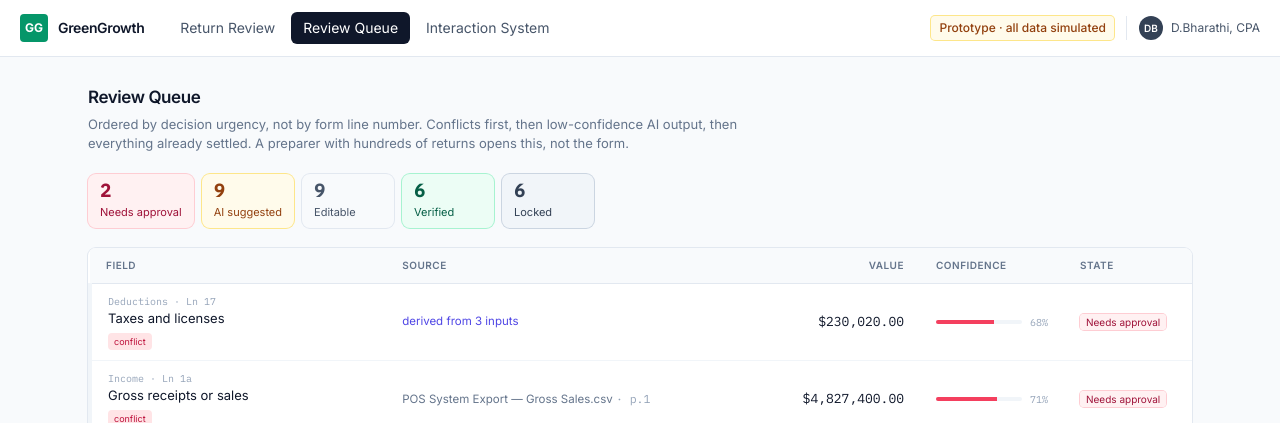
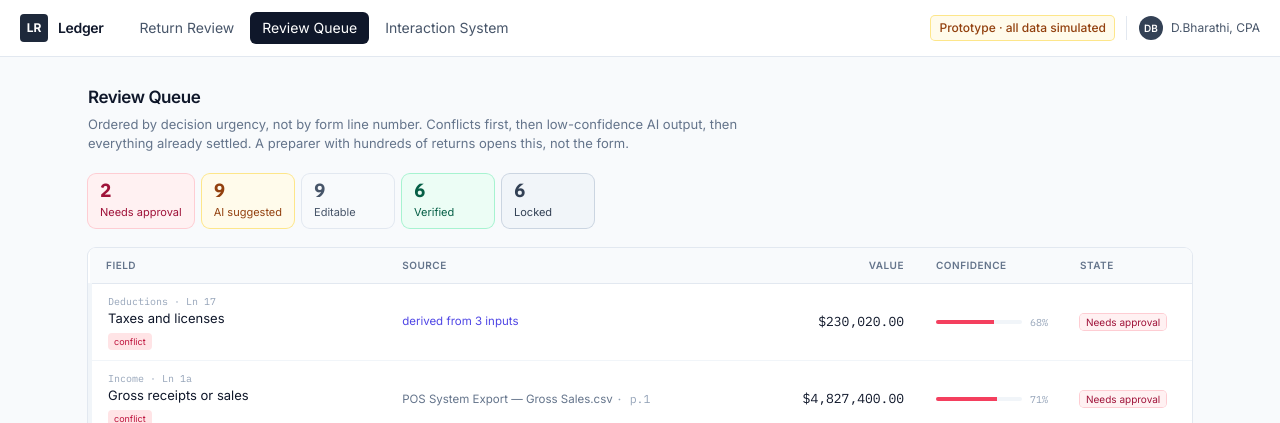
Before and after one commit to BharathiDonku7/AI-tax-platform-prototype, a Flask app: page /queue in a window 1280 px wide. Shown: the top 423 px of the page. Run offline with Flask 3, Linux system fonts and the light colour scheme; some libraries are stand-ins or nearby versions.

Commit message:
Rebrand to Ledger, neutralize case-study references

```diff
--- a/app.py
+++ b/app.py
@@ -1,5 +1,5 @@
 """
-GreenGrowth CPAs - AI Engineer Case Study
+AI-assisted tax review prototype
 Challenges 01 (Source Document Traceability), 08 (Clickable vs. Editable),
 and 10 (Trustworthy AI).
 
--- a/mock_data.py
+++ b/mock_data.py
@@ -1,5 +1,5 @@
 """
-Mock data layer for the GreenGrowth CPAs AI Engineer case study.
+Mock data layer for the AI-assisted tax review prototype.
 
 EVERYTHING IN THIS FILE IS FABRICATED.
 No OCR, no document parsing, no model inference happens anywhere in this app.
@@ -12,7 +12,7 @@ one the field came from. That is a stronger claim than a coordinate overlay --
 the link survives the document being re-rendered at any size.
 
 The sample return is a cannabis dispensary (Sec. 280E exposure) because that is
-GreenGrowth's core client profile, and 280E is precisely where "trace this
+a common cannabis-sector client profile, and 280E is precisely where "trace this
 number back to its source" carries audit consequences.
 """
 
--- a/templates/base.html
+++ b/templates/base.html
@@ -3,7 +3,7 @@
 <head>
 <meta charset="utf-8">
 <meta name="viewport" content="width=device-width, initial-scale=1">
-<title>{% block title %}Return Review{% endblock %} · GreenGrowth</title>
+<title>{% block title %}Return Review{% endblock %} · Ledger</title>
 <script src="https://cdn.tailwindcss.com"></script>
 <script defer src="https://cdn.jsdelivr.net/npm/alpinejs@3.14.1/dist/cdn.min.js"></script>
 <link rel="preconnect" href="https://fonts.googleapis.com">
@@ -23,8 +23,8 @@
 <header class="bg-white border-b border-slate-200 sticky top-0 z-40">
   <div class="px-5 h-14 flex items-center gap-6">
     <div class="flex items-center gap-2.5">
-      <div class="w-7 h-7 rounded bg-emerald-600 grid place-items-center text-white font-bold text-xs">GG</div>
-      <span class="font-semibold text-sm tracking-tight">GreenGrowth</span>
+      <div class="w-7 h-7 rounded bg-slate-800 grid place-items-center text-white font-bold text-xs">LR</div>
+      <span class="font-semibold text-sm tracking-tight">Ledger</span>
     </div>
     <nav class="flex items-center gap-1 text-sm">
       {% for key,label in [('review','Return Review'),('queue','Review Queue'),('legend','Interaction System')] %}
```
